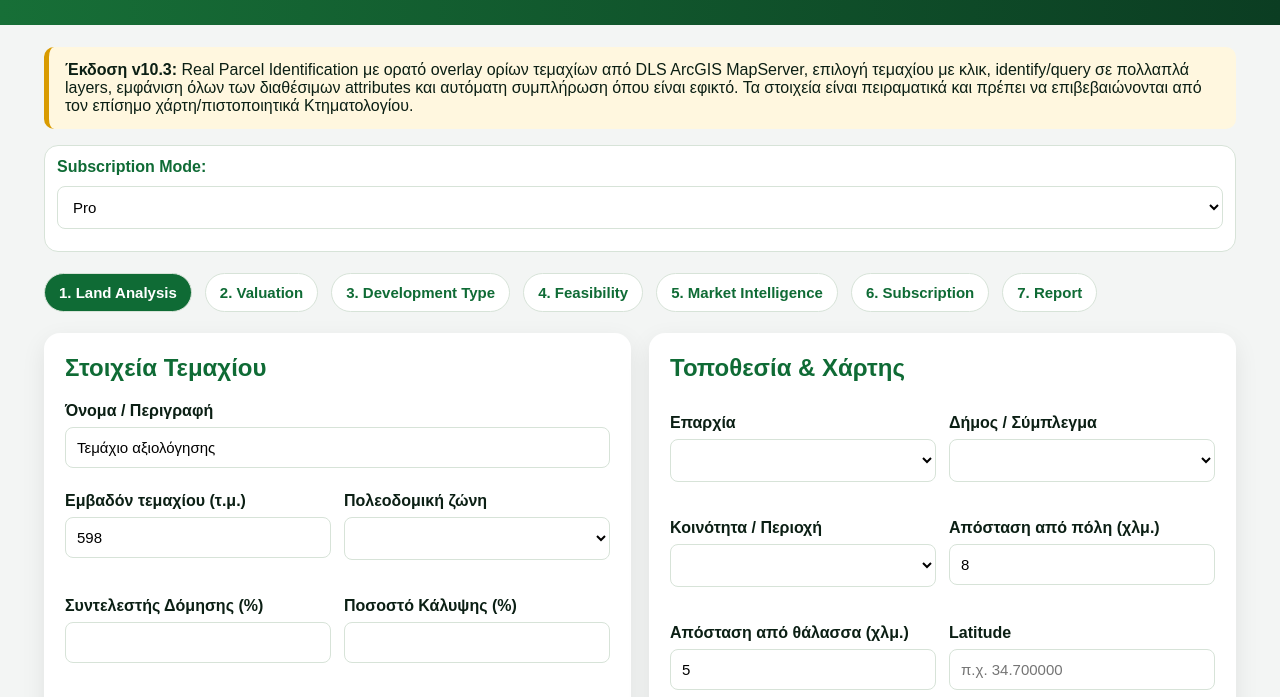
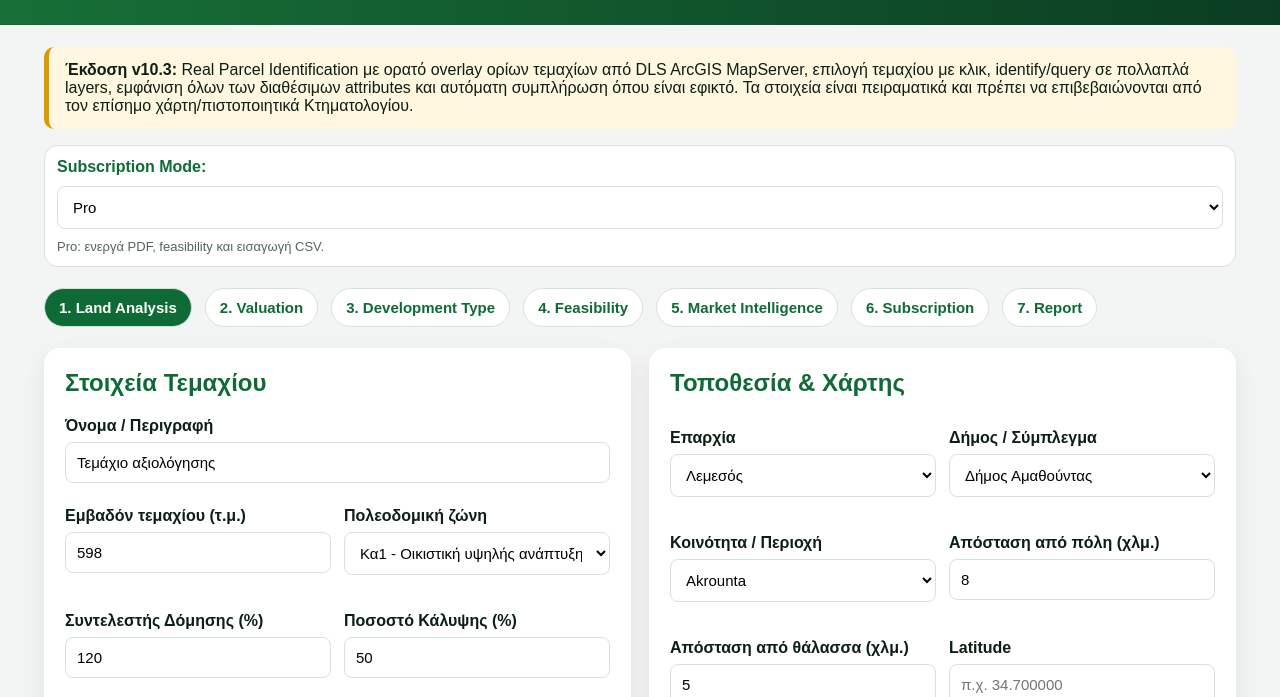
Before and after one commit to akamas100/landscore-cyprus, a website: page index.html in a window 1280 px wide. Shown: the part 96-793 px from the top of the page. Drawn offline with nearby package versions, Linux system fonts and the light colour scheme; files whose address does not match are found by name.

Commit message:
Fix JSON file path in loadAreasDB function

```diff
--- a/index.html
+++ b/index.html
@@ -191,7 +191,7 @@
 
 async function loadAreasDB(){
  try{
-  const r=await fetch(areas-cyprus-full.json',{cache:'no-store'});
+  const r = await fetch('data/areas-cyprus-full.json',{cache:'no-store'});
   if(r.ok){const data=await r.json(); if(data && data.districts) areasDB=data.districts;}
  }catch(e){console.warn('Using embedded areas database fallback',e);}
 }
```
